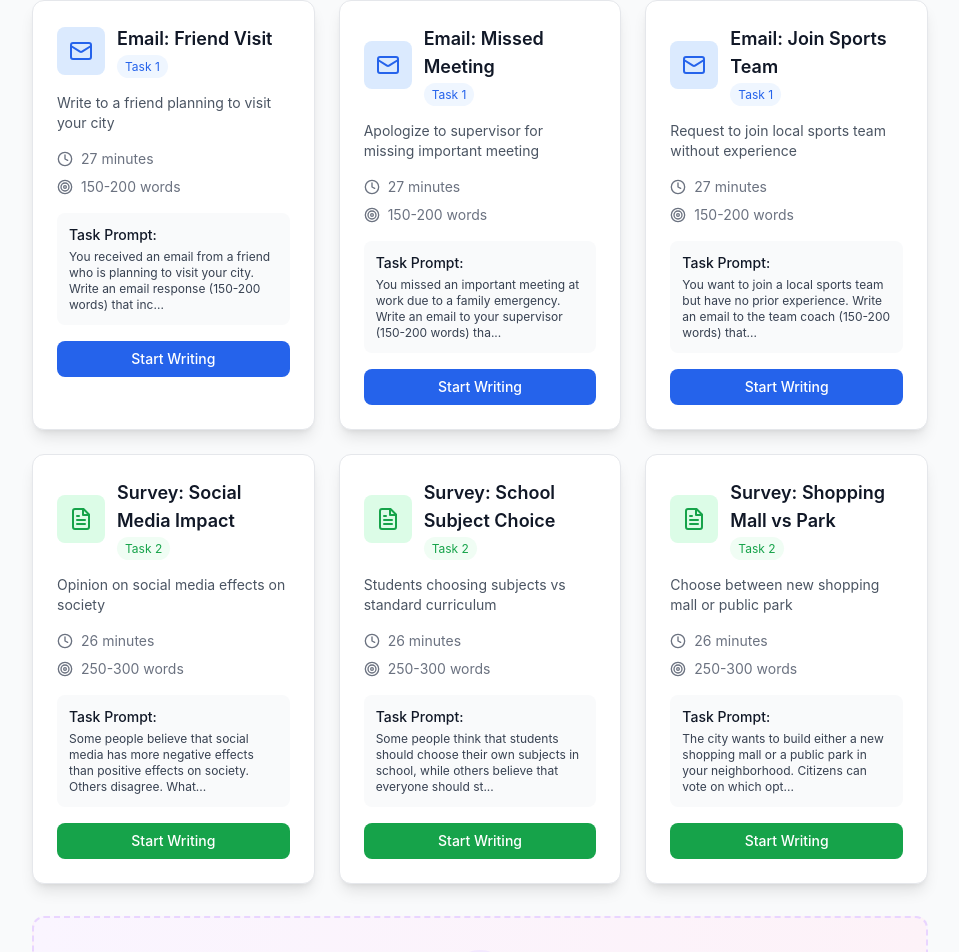
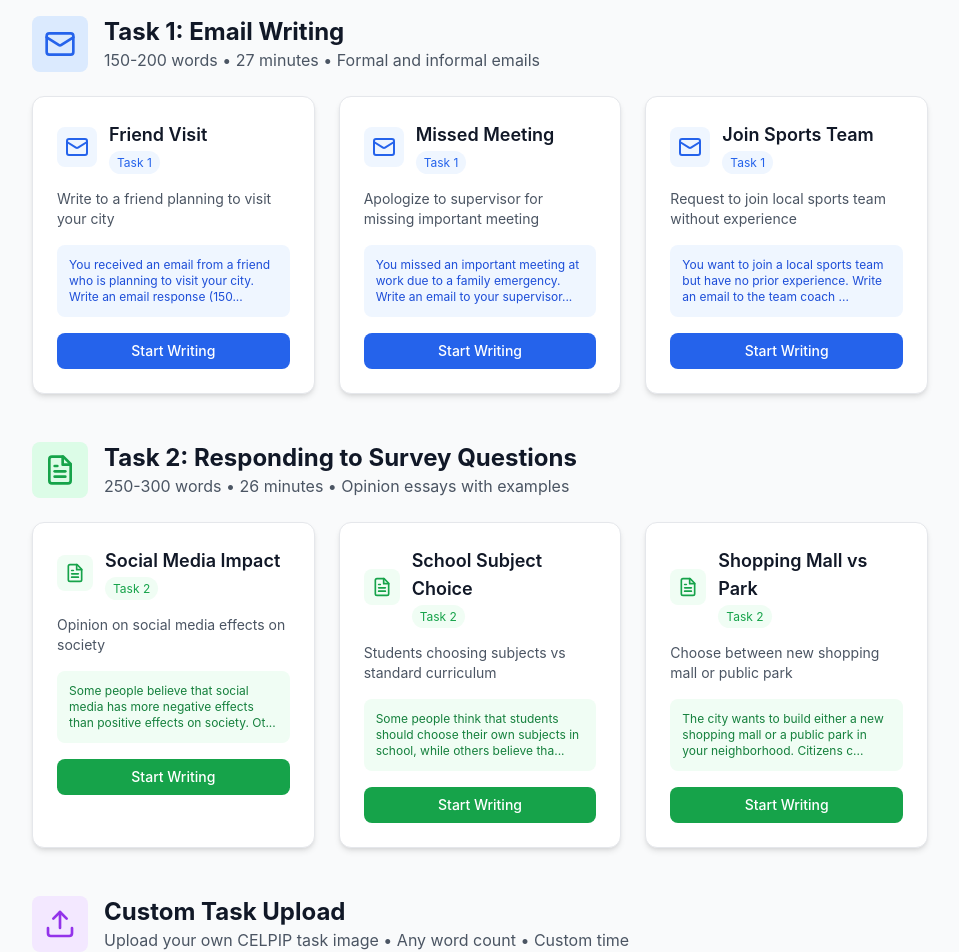
Before and after one commit to MashaDolda/CELPIP-WRITING-COACH, a React (Create React App) app: page / in a window 1280 px wide. Shown: the part 229-1181 px from the top of the page, without its empty margins (160-1119 px from the left). Built offline with nearby package versions, Linux system fonts and the light colour scheme.

Commit message:
Organize tasks into user-friendly groups: Task 1 (Emails), Task 2 (Surveys), Custom Upload

```diff
--- a/src/components/CustomTaskUpload.tsx
+++ b/src/components/CustomTaskUpload.tsx
@@ -9,7 +9,7 @@ interface CustomTaskUploadProps {
 
 const CustomTaskUpload: React.FC<CustomTaskUploadProps> = ({ onTaskCreate, onCancel }) => {
   const [uploadedImage, setUploadedImage] = useState<string | null>(null);
-  const [extractedText, setExtractedText] = useState('');
+  // const [extractedText, setExtractedText] = useState(''); // For future OCR feature
   const [customPrompt, setCustomPrompt] = useState('');
   const [taskType, setTaskType] = useState<'email' | 'survey'>('email');
   const [wordLimit, setWordLimit] = useState({ min: 150, max: 200 });
--- a/src/components/TaskSelection.tsx
+++ b/src/components/TaskSelection.tsx
@@ -1,6 +1,6 @@
 import React, { useState } from 'react';
 import { useTranslation } from 'react-i18next';
-import { Mail, FileText, Clock, Target, Users, Trophy, Upload, Building } from 'lucide-react';
+import { Mail, FileText, Clock, Target, Users, Trophy, Upload } from 'lucide-react';
 import { TaskType, TASK_PROMPTS } from '../types';
 import CustomTaskUpload from './CustomTaskUpload';
 
@@ -9,7 +9,7 @@ interface TaskSelectionProps {
 }
 
 const TaskSelection: React.FC<TaskSelectionProps> = ({ onTaskSelect }) => {
-  const { t, i18n } = useTranslation();
+  const { i18n } = useTranslation();
   const [showCustomUpload, setShowCustomUpload] = useState(false);
 
   const tasks: TaskType[] = [
@@ -104,68 +104,125 @@ const TaskSelection: React.FC<TaskSelectionProps> = ({ onTaskSelect }) => {
 
   return (
     <div className="max-w-4xl mx-auto">
-      <div className="text-center mb-8">
+      <div className="text-center mb-12">
         <h2 className="text-3xl font-bold text-gray-900 mb-4">Choose Your CELPIP Writing Task</h2>
         <p className="text-lg text-gray-600">
-          Select from authentic CELPIP tasks or upload your own
+          Select from authentic CELPIP tasks organized by type, or upload your own
         </p>
       </div>
 
-      <div className="grid md:grid-cols-2 lg:grid-cols-3 gap-6 mb-8">
-        {tasks.map((task, index) => (
+      {/* Task 1: Email Writing Section */}
+      <div className="mb-12">
+        <div className="flex items-center mb-6">
+          <div className="p-3 rounded-lg bg-blue-100 text-blue-600 mr-4">
+            <Mail className="w-8 h-8" />
+          </div>
+          <div>
+            <h3 className="text-2xl font-bold text-gray-900">Task 1: Email Writing</h3>
+            <p className="text-gray-600">150-200 words • 27 minutes • Formal and informal emails</p>
+          </div>
+        </div>
+
+        <div className="grid md:grid-cols-2 lg:grid-cols-3 gap-6">
+          {tasks.filter(task => task.type === 'email').map((task, index) => (
             <div
               key={task.id}
-            className="bg-white rounded-xl shadow-lg border border-gray-200 p-6 hover:shadow-xl transition-shadow duration-300"
+              className="bg-white rounded-xl shadow-md border border-gray-200 p-6 hover:shadow-lg transition-all duration-300 hover:border-blue-200"
             >
               <div className="flex items-center mb-4">
-              <div className={`p-3 rounded-lg ${getTaskColor(task.type, index)}`}>
+                <div className="p-2 rounded-lg bg-blue-50 text-blue-600 mr-3">
                   {getTaskIcon(task.type, task.id)}
                 </div>
-              <div className="ml-3">
-                <h3 className="text-lg font-semibold text-gray-900">{task.title}</h3>
-                <span className={`text-xs px-2 py-1 rounded-full ${
-                  task.type === 'email' ? 'bg-blue-50 text-blue-600' : 'bg-green-50 text-green-600'
-                }`}>
-                  {task.type === 'email' ? 'Task 1' : 'Task 2'}
+                <div>
+                  <h4 className="text-lg font-semibold text-gray-900">{task.title.replace('Email: ', '')}</h4>
+                  <span className="text-xs px-2 py-1 rounded-full bg-blue-50 text-blue-600">
+                    Task 1
                   </span>
                 </div>
               </div>
 
               <p className="text-gray-600 mb-4 text-sm">{task.description}</p>
 
-            <div className="space-y-2 mb-4">
-              <div className="flex items-center text-sm text-gray-500">
-                <Clock className="w-4 h-4 mr-2" />
-                <span>{task.timeLimit} minutes</span>
-              </div>
-              <div className="flex items-center text-sm text-gray-500">
-                <Target className="w-4 h-4 mr-2" />
-                <span>{task.wordLimit.min}-{task.wordLimit.max} words</span>
-              </div>
-            </div>
-
-            <div className="bg-gray-50 rounded-lg p-3 mb-4">
-              <h4 className="font-medium text-gray-900 mb-1 text-sm">Task Prompt:</h4>
-              <p className="text-xs text-gray-700 line-clamp-4">{task.prompt.substring(0, 120)}...</p>
+              <div className="bg-blue-50 rounded-lg p-3 mb-4">
+                <p className="text-xs text-blue-700 line-clamp-3">{task.prompt.substring(0, 100)}...</p>
               </div>
 
               <button
                 onClick={() => onTaskSelect(task)}
-              className={`w-full py-2 px-4 rounded-lg font-medium transition-colors text-sm ${getButtonColor(task.type, index)}`}
+                className="w-full py-2 px-4 bg-blue-600 hover:bg-blue-700 text-white rounded-lg font-medium transition-colors text-sm"
               >
                 Start Writing
               </button>
             </div>
           ))}
         </div>
+      </div>
 
-      {/* Custom Upload Option */}
+      {/* Task 2: Survey Response Section */}
+      <div className="mb-12">
+        <div className="flex items-center mb-6">
+          <div className="p-3 rounded-lg bg-green-100 text-green-600 mr-4">
+            <FileText className="w-8 h-8" />
+          </div>
+          <div>
+            <h3 className="text-2xl font-bold text-gray-900">Task 2: Responding to Survey Questions</h3>
+            <p className="text-gray-600">250-300 words • 26 minutes • Opinion essays with examples</p>
+          </div>
+        </div>
+
+        <div className="grid md:grid-cols-2 lg:grid-cols-3 gap-6">
+          {tasks.filter(task => task.type === 'survey').map((task, index) => (
+            <div
+              key={task.id}
+              className="bg-white rounded-xl shadow-md border border-gray-200 p-6 hover:shadow-lg transition-all duration-300 hover:border-green-200"
+            >
+              <div className="flex items-center mb-4">
+                <div className="p-2 rounded-lg bg-green-50 text-green-600 mr-3">
+                  <FileText className="w-5 h-5" />
+                </div>
+                <div>
+                  <h4 className="text-lg font-semibold text-gray-900">{task.title.replace('Survey: ', '')}</h4>
+                  <span className="text-xs px-2 py-1 rounded-full bg-green-50 text-green-600">
+                    Task 2
+                  </span>
+                </div>
+              </div>
+
+              <p className="text-gray-600 mb-4 text-sm">{task.description}</p>
+
+              <div className="bg-green-50 rounded-lg p-3 mb-4">
+                <p className="text-xs text-green-700 line-clamp-3">{task.prompt.substring(0, 100)}...</p>
+              </div>
+
+              <button
+                onClick={() => onTaskSelect(task)}
+                className="w-full py-2 px-4 bg-green-600 hover:bg-green-700 text-white rounded-lg font-medium transition-colors text-sm"
+              >
+                Start Writing
+              </button>
+            </div>
+          ))}
+        </div>
+      </div>
+
+      {/* Custom Upload Section */}
+      <div className="mb-12">
+        <div className="flex items-center mb-6">
+          <div className="p-3 rounded-lg bg-purple-100 text-purple-600 mr-4">
+            <Upload className="w-8 h-8" />
+          </div>
+          <div>
+            <h3 className="text-2xl font-bold text-gray-900">Custom Task Upload</h3>
+            <p className="text-gray-600">Upload your own CELPIP task image • Any word count • Custom time</p>
+          </div>
+        </div>
+
         <div className="bg-gradient-to-r from-purple-50 to-pink-50 rounded-xl border-2 border-dashed border-purple-200 p-8 text-center">
           <div className="max-w-md mx-auto">
             <div className="p-4 rounded-full bg-purple-100 text-purple-600 w-16 h-16 mx-auto mb-4 flex items-center justify-center">
               <Upload className="w-8 h-8" />
             </div>
-          <h3 className="text-xl font-semibold text-gray-900 mb-2">Upload Your Own Task</h3>
+            <h4 className="text-xl font-semibold text-gray-900 mb-2">Upload Your Own Task</h4>
             <p className="text-gray-600 mb-6">
               Have a specific CELPIP task you want to practice? Upload an image and get personalized feedback.
             </p>
@@ -178,6 +235,7 @@ const TaskSelection: React.FC<TaskSelectionProps> = ({ onTaskSelect }) => {
           </div>
         </div>
       </div>
+    </div>
   );
 };
 
```
Lines whose indentation alone changed are shown as unchanged.
